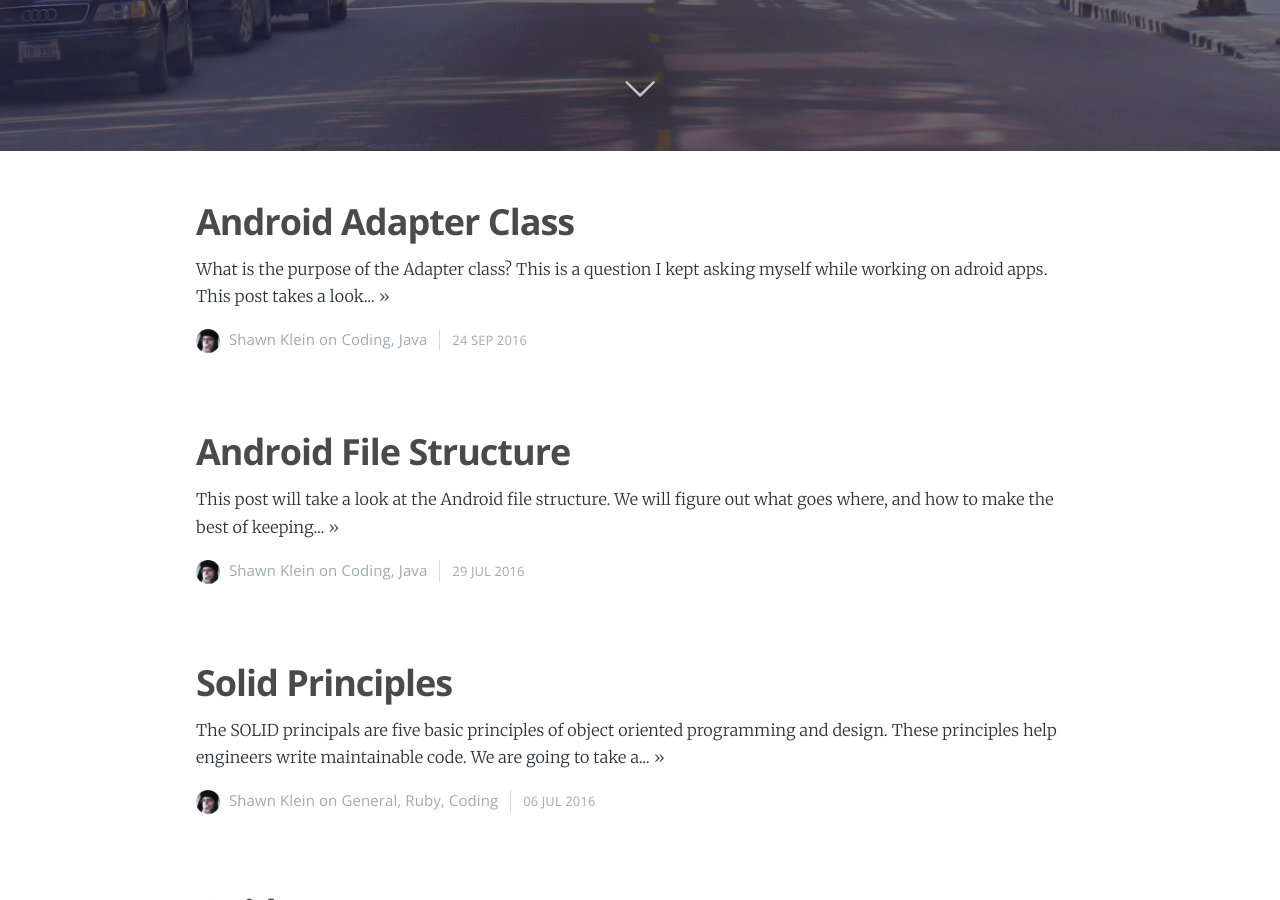
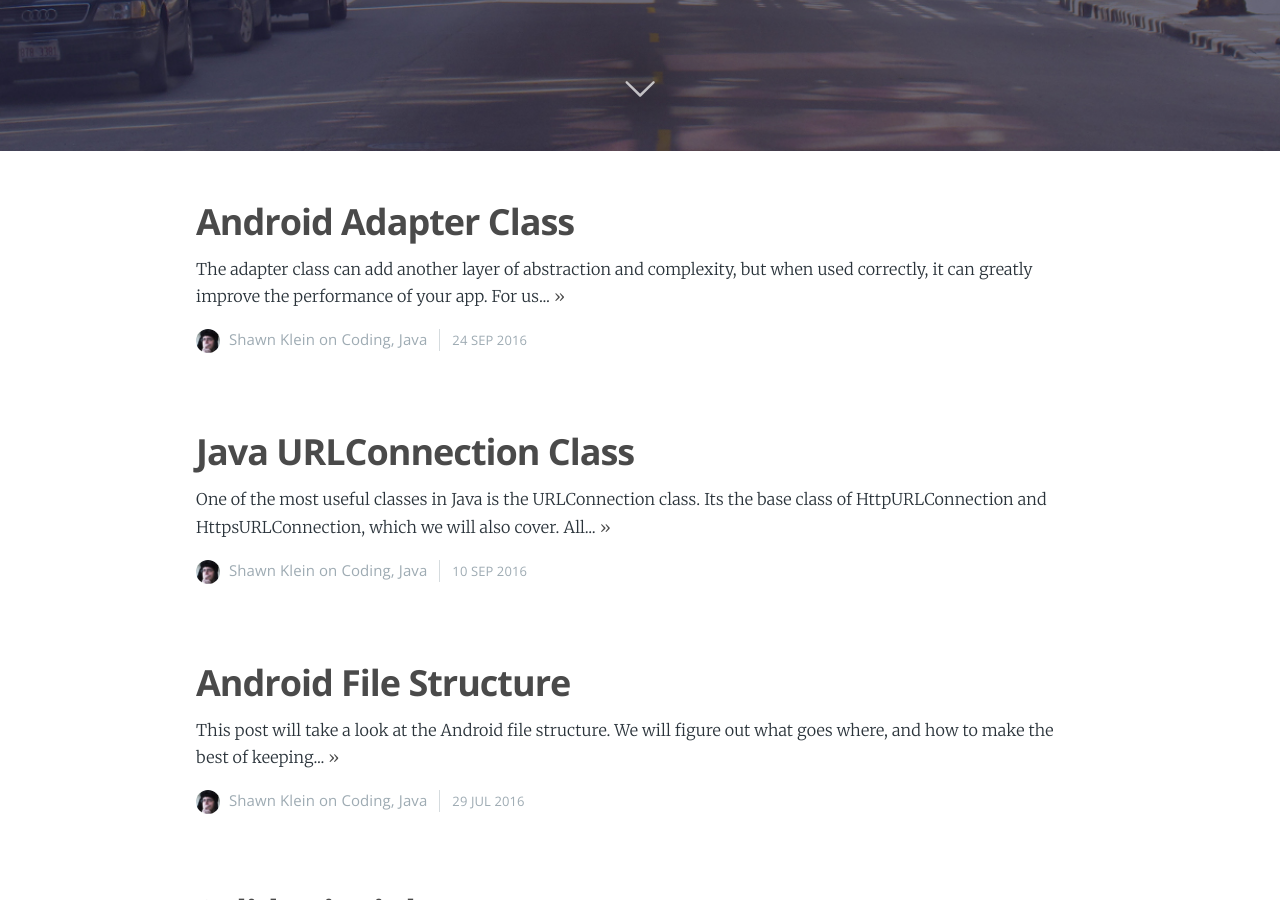
Before and after one commit to Carpk/ShawnKlein, a Jekyll site: the page built from index.html, in a window 1280 px wide and 900 px high, scrolled down 749 px. Built offline with Jekyll 4.4.1, drawn with Linux system fonts in a browser that asks for light colours; nearby versions of some CDN libraries; some web fonts are replaced; Markdown is read by kramdown in place of the engine named in the settings; the list of posts is cut into pages by our own code; some of the changed text lies outside the part shown.

Commit message:
add content regarding gradle in Android-file-structure post

`````diff
--- a/_posts/2016-07-29-android-file-structure.md
+++ b/_posts/2016-07-29-android-file-structure.md
@@ -10,11 +10,22 @@
 logo: 'assets/images/logo.png'
 ---
 
-This post will take a look at the Android file structure. We will figure out what goes where, and how to make the best of keeping track of all out files.
+This post will take a look at the Android file structure. We will figure out what goes where, and how to make the best of keeping track of all our files.
 
 #### app/build.gradle
 
-Gradle build scripts are a DSL, they come with a top-level build file and build files for each module.
+Android Studio uses Gradle build scripts. Gradle build scripts are a project automation tool wrtten as a DSL. This is where we define our target and minimal SDK. We also use this file to define the versionName and versionCode of our app.
+
+We actually have two `build.gradle` scripts, a top-level build file and build files for each module. It is also where we identify the minimal and taret SDK for our app.
+
+This file is where we have our dependancy declarations. If we want to add an external library such as `UniversalImageLoader`, we  make it avaialbe by adding:
+
+````
+dependencies {
+compile 'com.google.code.gson:gson:2.3+'
+compile 'com.nostral13.univeralimageloader:universal-image-loader:1.9.3'
+}
+````
 
 #### app/build/generated
 
@@ -71,9 +82,13 @@
 
 Resources are images, audio, and XML files that live in the res/ diretory. We use the resource ID `R.layout.activity_main` to access these files. This ID returns an int set from `class layout` in R.java, this looks something like  `public static final int activity_main=0x7f04001a;`.
 
-#### app/src/main/res/mipmap-hdpi/*.png
+#### app/src/main/res/drawable
 
-This file
+References to a string will begin with `@string/` and refrences for a drawable will begin with `@drawable/`. Drawable resorces have differant files for different dpi screens. See the section below for an undestanding of which each file is used for. This folder is initally empty, but you can upload an image by right clicking `res` folder and selecting `new image asset`. Android Studio will create the appropriate resolutions from the uploaded image you provide.
+
+#### app/src/main/res/mipmap/*.png
+
+These files hold the images for your app/launcher icons. The launcher icon is used at different resolutions from the device's current density.
 
 * __mdpi__ medium density screens(~160dpi)
 * __hdpi__ high density screens(~240dpi)
@@ -81,6 +96,7 @@
 * __xxhdpi__ extra extra high density screens(~480dpi)
 * __xxxhdpi__ extra extra extra high density screens(~640dpi)
 
+They are refrenced as `android:icon="@mipmap/ic_launcher"`.
 
 #### app/src/main/res/layout/*.xml
 
--- /dev/null
+++ b/_posts/2016-09-10-java-urlconnection-class.md
@@ -0,0 +1,22 @@
+---
+layout: post
+cover: 'assets/images/autumn_stairs.jpg'
+title: Java URLConnection Class
+date:   2016-09-10 10:18:00
+tags: coding java
+subclass: 'post tag-test tag-content'
+categories: 'casper'
+navigation: True
+logo: 'assets/images/logo.png'
+---
+
+One of the most useful classes in Java is the `URLConnection` class. Its the base class of `HttpURLConnection` and `HttpsURLConnection`, which we will also cover.
+
+All three of these classes are abstract classes, this means we are not able in instantiate them. Instead we use the `URL` class and send that to our abstract class.
+
+
+````java
+String url = "http://example.com";
+
+URLConnection connection = new URL(url).openConnection();
+````
--- a/_posts/2016-09-24-android-adapter.md
+++ b/_posts/2016-09-24-android-adapter.md
@@ -10,5 +10,53 @@
 logo: 'assets/images/logo.png'
 ---
 
+The adapter class can add another layer of abstraction and complexity, but when used correctly, it can greatly improve the performance of your app.
 
-What is the purpose of the Adapter class? This is a question I kept asking myself while working on adroid apps. This post takes a look at the Apater class and discusses its purposes.
+For us to understand the Adapter class, we need to know how the ListView class works.
+
+#### ListView
+
+To use the Adapater class, we need to know how ListView works. Creating a new view in Android is very expensive. When scrolling a list of items from the ListView, any items that you scroll out of are sent to a part of the `ListView` called the Recycler. The Recycler allows the Adapter to point to our now unused view using `convertView()`. and reused that view instead of creating a brand new one.
+
+Our code should look somthing like the example below.
+
+````java
+public View getView(int position, View convertView, ViewGroup parent) {
+  if (convertView == null) {
+    convertView = mInflater.inflate(R.layout.item, null);
+  }
+  ((TextView) convertView.findViewById(R.id.text
+}
+````
+
+Our code takes a converted view, if it has not been inflated yet, it will do so
+
+
+
+
+
+
+
+
+
+
+
+
+
+
+
+
+
+
+
+
+
+
+
+
+
+
+
+
+
+Using the Adapter class can greatly improve the performace of an app. while the cost is another layer of abstraction and complexity,
`````
Also changed, not shown: other parts of _posts/2016-07-29-android-file-structure.md (+1 -5 lines).
